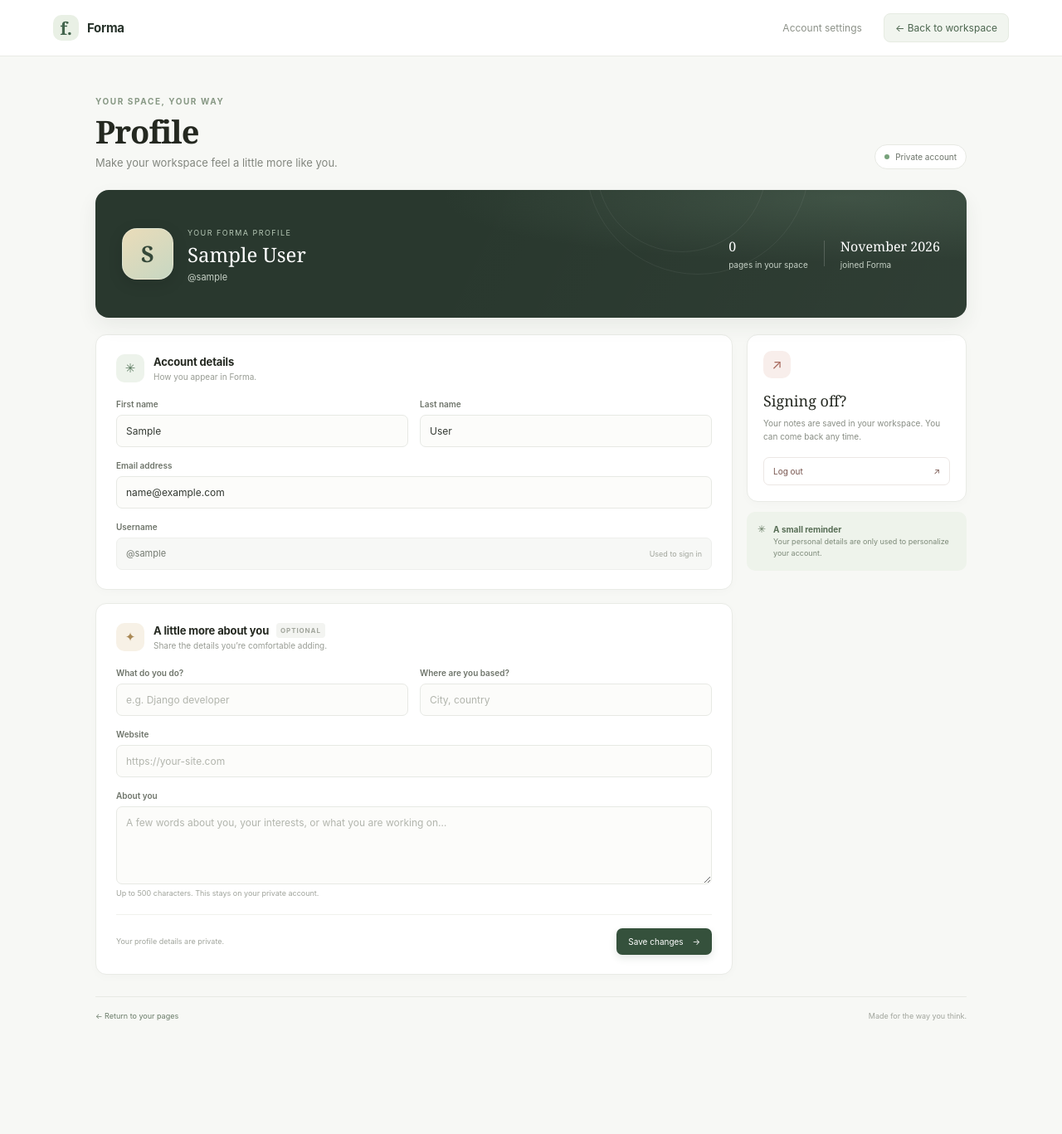
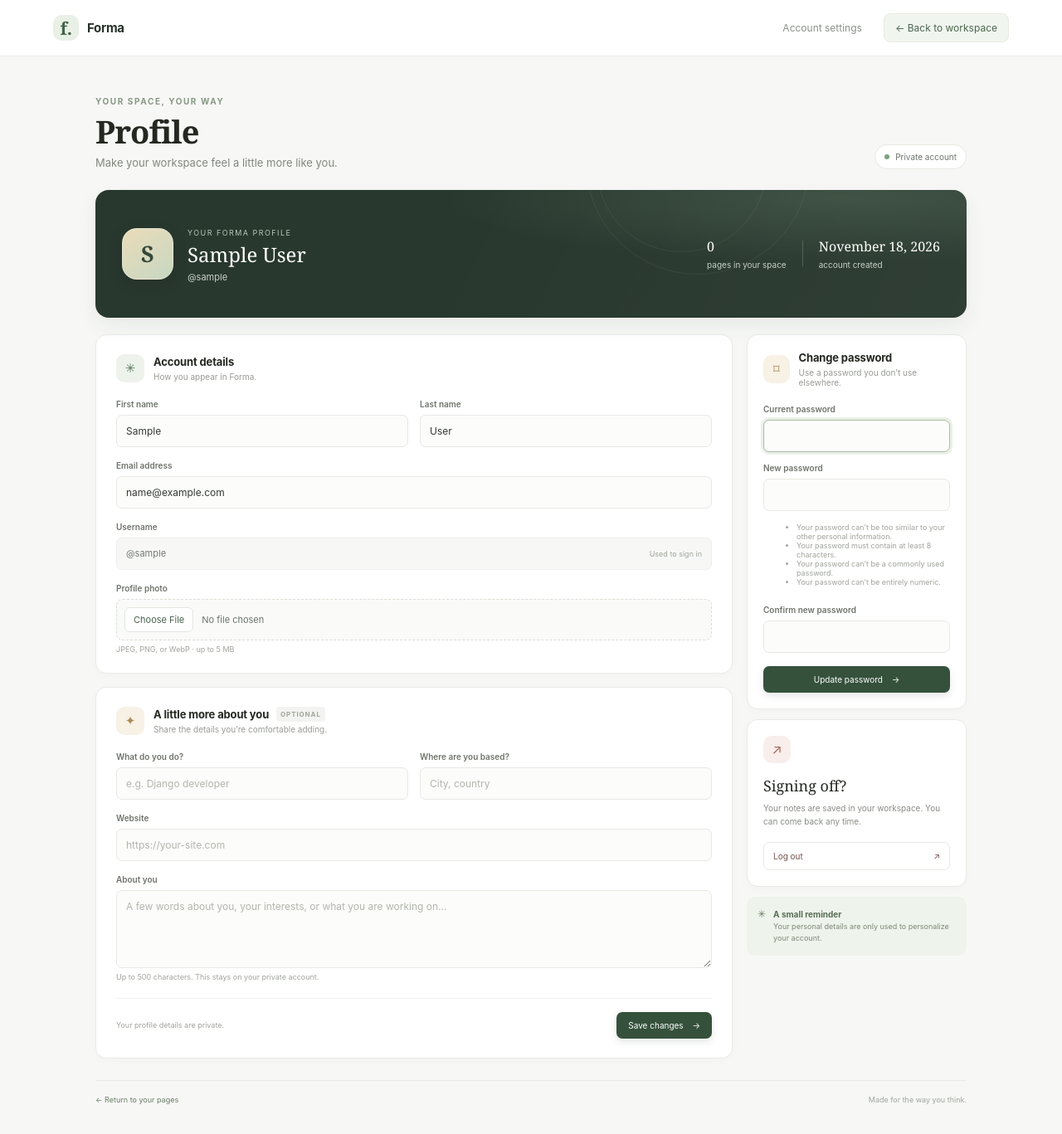
Before and after one commit to Aravind493/Forma, a Django app: page /accounts/profile/ in a window 1280 px wide. Shown: the whole page at 83% size. Before the commit the page ends 1230 px from the top, so only its background shows below. Run offline with Django 5.2, Linux system fonts and the light colour scheme; the visitor is signed in with stand-in values (Sample User, id 1); data comes from the database, SQL or seed files in the repository; data that the repository does not hold is empty.

Commit message:
Improve profile avatar controls

```diff
--- a/pages/forms.py
+++ b/pages/forms.py
@@ -1,4 +1,5 @@
 from django import forms
+from django.core.exceptions import ValidationError
 from django.contrib.auth import get_user_model
 from .models import Profile
 
@@ -17,12 +18,46 @@ class AccountDetailsForm(forms.ModelForm):
 
 
 class ProfileDetailsForm(forms.ModelForm):
+    avatar = forms.ImageField(
+        required=False,
+        widget=forms.FileInput(attrs={
+            "accept": "image/jpeg,image/png,image/webp",
+            "class": "avatar-file-input",
+        }),
+    )
+    remove_avatar = forms.BooleanField(
+        required=False,
+        widget=forms.CheckboxInput(attrs={"class": "avatar-remove-input"}),
+    )
+
     class Meta:
         model = Profile
-        fields = ["job_title", "location", "website", "bio"]
+        fields = ["avatar", "job_title", "location", "website", "bio"]
         widgets = {
             "job_title": forms.TextInput(attrs={"placeholder": "e.g. Django developer"}),
             "location": forms.TextInput(attrs={"placeholder": "City, country"}),
             "website": forms.URLInput(attrs={"placeholder": "https://your-site.com", "autocomplete": "url"}),
             "bio": forms.Textarea(attrs={"rows": 4, "maxlength": 500, "placeholder": "A few words about you, your interests, or what you are working on…"}),
         }
+
+    def clean_avatar(self):
+        avatar = self.cleaned_data.get("avatar")
+        uploaded_avatar = self.files.get("avatar")
+        if not uploaded_avatar:
+            return avatar
+        if not avatar or avatar is False:
+            return avatar
+        if avatar.size > 5 * 1024 * 1024:
+            raise ValidationError("Choose an image smaller than 5 MB.")
+        image = avatar.image
+        if image.format not in {"JPEG", "PNG", "WEBP"}:
+            raise ValidationError("Use a JPEG, PNG, or WebP image.")
+        if image.width > 4096 or image.height > 4096:
+            raise ValidationError("Choose an image no larger than 4096 × 4096 pixels.")
+        return avatar
+
+    def clean(self):
+        cleaned_data = super().clean()
+        if cleaned_data.get("remove_avatar") and not self.files.get("avatar"):
+            cleaned_data["avatar"] = False
+        return cleaned_data
--- a/pages/models.py
+++ b/pages/models.py
@@ -15,6 +15,7 @@ class Membership(models.Model):
 
 class Profile(models.Model):
     user=models.OneToOneField(settings.AUTH_USER_MODEL,on_delete=models.CASCADE,related_name="profile")
+    avatar=models.ImageField(upload_to="profile_avatars/",blank=True)
     bio=models.CharField(max_length=500,blank=True)
     job_title=models.CharField(max_length=120,blank=True)
     location=models.CharField(max_length=120,blank=True)
--- a/pages/views.py
+++ b/pages/views.py
@@ -4,8 +4,9 @@ from copy import deepcopy
 from collections import defaultdict
 from django.contrib import messages
 from django.contrib.auth import login
+from django.contrib.auth import update_session_auth_hash
 from django.contrib.auth.decorators import login_required
-from django.contrib.auth.forms import UserCreationForm
+from django.contrib.auth.forms import PasswordChangeForm, UserCreationForm
 from django.db.models import Q
 from django.db import transaction
 from django.http import JsonResponse, HttpResponseBadRequest
@@ -196,21 +197,41 @@ def profile_view(request):
     profile, _ = Profile.objects.get_or_create(user=request.user)
     workspace = _workspace(request.user)
     if request.method == "POST":
-        account_form = AccountDetailsForm(request.POST, instance=request.user)
-        profile_form = ProfileDetailsForm(request.POST, instance=profile)
-        if account_form.is_valid() and profile_form.is_valid():
-            with transaction.atomic():
-                account_form.save()
-                profile_form.save()
-            messages.success(request, "Your profile has been saved.")
-            return redirect("profile")
+        if request.POST.get("form_type") == "password":
+            account_form = AccountDetailsForm(instance=request.user)
+            profile_form = ProfileDetailsForm(instance=profile)
+            password_form = PasswordChangeForm(request.user, request.POST)
+            if password_form.is_valid():
+                user = password_form.save()
+                update_session_auth_hash(request, user)
+                messages.success(request, "Your password has been changed.")
+                return redirect("profile")
+        else:
+            account_form = AccountDetailsForm(request.POST, instance=request.user)
+            profile_form = ProfileDetailsForm(request.POST, request.FILES, instance=profile)
+            password_form = PasswordChangeForm(request.user)
+            previous_avatar_name = profile.avatar.name if profile.avatar else None
+            avatar_storage = profile.avatar.storage
+            if account_form.is_valid() and profile_form.is_valid():
+                with transaction.atomic():
+                    account_form.save()
+                    profile_form.save()
+                profile.refresh_from_db(fields=["avatar"])
+                current_avatar_name = profile.avatar.name
+                if previous_avatar_name and previous_avatar_name != current_avatar_name:
+                    avatar_storage.delete(previous_avatar_name)
+                messages.success(request, "Your profile has been saved.")
+                return redirect("profile")
     else:
         account_form = AccountDetailsForm(instance=request.user)
         profile_form = ProfileDetailsForm(instance=profile)
+        password_form = PasswordChangeForm(request.user)
     return render(request, "pages/profile.html", {
         "workspace": workspace,
+        "profile": profile,
         "account_form": account_form,
         "profile_form": profile_form,
+        "password_form": password_form,
         "page_count": workspace.pages.count() if workspace else 0,
     })
 
--- a/requirements.txt
+++ b/requirements.txt
@@ -3,3 +3,4 @@ whitenoise>=6.8,<7.0
 gunicorn>=23.0,<24.0
 psycopg[binary]>=3.2,<4.0
 python-dotenv>=1.0,<2.0
+Pillow>=10.4,<13.0
--- a/static/profile.css
+++ b/static/profile.css
@@ -148,6 +148,9 @@
 }
 
 .profile-avatar {
+  position: relative;
+  overflow: hidden;
+  flex: 0 0 auto;
   width: 62px;
   height: 62px;
   display: grid;
@@ -158,6 +161,69 @@
   color: #354839;
   font: 600 27px Georgia,serif;
   box-shadow: 0 5px 18px #1112;
+}
+
+.profile-avatar img {
+  display: block;
+  width: 100%;
+  height: 100%;
+  object-fit: cover;
+}
+
+.profile-avatar span {
+  position: relative;
+  z-index: 1;
+}
+
+.avatar-upload-field .avatar-file-input {
+  width: 100%;
+  height: auto;
+  padding: 9px;
+  border: 1px dashed #d9dfd5;
+  border-radius: 8px;
+  background: #fafbf9;
+  color: #69736a;
+  font-size: 11px;
+}
+
+.avatar-upload-field .avatar-file-input::file-selector-button {
+  margin-right: 10px;
+  padding: 7px 10px;
+  border: 1px solid #e2e7df;
+  border-radius: 6px;
+  background: #fff;
+  color: #49624e;
+  font: inherit;
+  cursor: pointer;
+}
+
+.avatar-upload-field .avatar-file-input::file-selector-button:hover {
+  background: #f0f4ed;
+}
+
+.avatar-remove-option {
+  display: flex;
+  align-items: center;
+  gap: 7px;
+  color: #757b72;
+  font-size: 10px;
+}
+
+.avatar-remove-option .avatar-remove-input {
+  flex: 0 0 auto;
+  width: 14px;
+  height: 14px;
+  margin: 0;
+  accent-color: #557c62;
+}
+
+.avatar-remove-option label {
+  margin: 0;
+  cursor: pointer;
+}
+
+.avatar-remove-option label:hover {
+  color: #a34b42;
 }
 
 .hero-kicker {
@@ -436,6 +502,28 @@
   padding: 19px;
 }
 
+.password-card {
+  padding: 19px;
+}
+
+.password-form {
+  display: grid;
+  gap: 13px;
+}
+
+.password-form .field input {
+  font-family: inherit;
+}
+
+.password-form .errorlist {
+  margin-top: -3px;
+}
+
+.password-form .save-profile {
+  width: 100%;
+  margin-top: 3px;
+}
+
 .signout-icon {
   display: grid;
   place-items: center;
--- /dev/null
+++ b/static/profile.js
@@ -0,0 +1,51 @@
+(() => {
+  const fileInput = document.getElementById("id_avatar");
+  const avatarPreview = document.getElementById("avatar-preview");
+
+  if (!fileInput || !avatarPreview) return;
+
+  const clearInput = document.getElementById("id_remove_avatar");
+  let previewUrl = null;
+
+  function showFallback() {
+    if (previewUrl) {
+      URL.revokeObjectURL(previewUrl);
+      previewUrl = null;
+    }
+
+    const fallback = document.createElement("span");
+    fallback.textContent = avatarPreview.dataset.fallback || "?";
+    avatarPreview.replaceChildren(fallback);
+  }
+
+  function showImage(src, alt) {
+    const image = document.createElement("img");
+    image.src = src;
+    image.alt = alt;
+    avatarPreview.replaceChildren(image);
+  }
+
+  fileInput.addEventListener("change", () => {
+    const file = fileInput.files?.[0];
+    if (!file) {
+      if (clearInput?.checked) showFallback();
+      return;
+    }
+
+    if (clearInput) clearInput.checked = false;
+    if (previewUrl) URL.revokeObjectURL(previewUrl);
+    previewUrl = URL.createObjectURL(file);
+    showImage(previewUrl, "Selected profile photo preview");
+  });
+
+  clearInput?.addEventListener("change", () => {
+    if (clearInput.checked && !fileInput.files?.length) showFallback();
+    if (!clearInput.checked && avatarPreview.querySelector("img") === null) {
+      const currentImage = avatarPreview.dataset.currentImage;
+      if (currentImage) showImage(currentImage, "Profile photo");
+    }
+  });
+
+  const currentImage = avatarPreview.querySelector("img");
+  if (currentImage) avatarPreview.dataset.currentImage = currentImage.src;
+})();
--- a/templates/pages/profile.html
+++ b/templates/pages/profile.html
@@ -1,60 +1,237 @@
 {% extends 'base.html' %}
 {% load static %}
+
 {% block title %}Your profile · Forma{% endblock %}
+
 {% block body %}
 <link rel="stylesheet" href="{% static 'profile.css' %}">
+
 <div class="profile-page">
   <header class="profile-topbar">
-    <a class="profile-brand" href="{% url 'home' %}"><span class="brand-mark">f.</span><span>Forma</span></a>
-    <div class="profile-top-actions"><span class="profile-breadcrumb">Account settings</span><a class="back-workspace" href="{% url 'home' %}">← Back to workspace</a></div>
+    <a class="profile-brand" href="{% url 'home' %}">
+      <span class="brand-mark">f.</span>
+      <span>Forma</span>
+    </a>
+    <div class="profile-top-actions">
+      <span class="profile-breadcrumb">Account settings</span>
+      <a class="back-workspace" href="{% url 'home' %}">← Back to workspace</a>
+    </div>
   </header>
 
   <main class="profile-main">
-    <div class="profile-heading"><div><div class="profile-eyebrow">YOUR SPACE, YOUR WAY</div><h1>Profile</h1><p>Make your workspace feel a little more like you.</p></div><span class="private-pill"><span></span> Private account</span></div>
+    <div class="profile-heading">
+      <div>
+        <div class="profile-eyebrow">YOUR SPACE, YOUR WAY</div>
+        <h1>Profile</h1>
+        <p>Make your workspace feel a little more like you.</p>
+      </div>
+      <span class="private-pill"><span></span> Private account</span>
+    </div>
 
     <section class="profile-hero">
-      <div class="hero-orbit orbit-one"></div><div class="hero-orbit orbit-two"></div>
+      <div class="hero-orbit orbit-one"></div>
+      <div class="hero-orbit orbit-two"></div>
+
       <div class="hero-content">
-        <div class="profile-avatar">{{ request.user.first_name|default:request.user.username|slice:':1'|upper }}</div>
-        <div class="hero-copy"><span class="hero-kicker">YOUR FORMA PROFILE</span><h2>{{ request.user.get_full_name|default:request.user.username }}</h2><p>@{{ request.user.username }}{% if profile_form.instance.job_title %}<span>·</span>{{ profile_form.instance.job_title }}{% endif %}</p></div>
+        <div
+          class="profile-avatar"
+          id="avatar-preview"
+          data-fallback="{{ request.user.first_name|default:request.user.username|slice:':1'|upper }}"
+        >
+          {% if profile.avatar %}
+            <img src="{{ profile.avatar.url }}" alt="Profile photo">
+          {% else %}
+            <span>{{ request.user.first_name|default:request.user.username|slice:':1'|upper }}</span>
+          {% endif %}
+        </div>
+        <div class="hero-copy">
+          <span class="hero-kicker">YOUR FORMA PROFILE</span>
+          <h2>{{ request.user.get_full_name|default:request.user.username }}</h2>
+          <p>
+            @{{ request.user.username }}
+            {% if profile_form.instance.job_title %}
+              <span>·</span>{{ profile_form.instance.job_title }}
+            {% endif %}
+          </p>
+        </div>
       </div>
-      <div class="hero-stats"><div><strong>{{ page_count }}</strong><span>pages in your space</span></div><div class="stat-divider"></div><div><strong>{{ request.user.date_joined|date:"F Y" }}</strong><span>joined Forma</span></div></div>
+
+      <div class="hero-stats">
+        <div>
+          <strong>{{ page_count }}</strong>
+          <span>pages in your space</span>
+        </div>
+        <div class="stat-divider"></div>
+        <div>
+          <strong>{{ request.user.date_joined|date:"F j, Y" }}</strong>
+          <span>account created</span>
+        </div>
+      </div>
     </section>
 
-    {% if messages %}{% for message in messages %}<div class="profile-message {{ message.tags }}">{{ message }}</div>{% endfor %}{% endif %}
+    {% if messages %}
+      {% for message in messages %}
+        <div class="profile-message {{ message.tags }}">{{ message }}</div>
+      {% endfor %}
+    {% endif %}
+
     <div class="profile-columns">
-      <form class="profile-form" method="post" novalidate>
+      <form class="profile-form" method="post" enctype="multipart/form-data" novalidate>
         {% csrf_token %}
+        <input type="hidden" name="form_type" value="profile">
+
         <section class="profile-card">
-          <div class="card-heading"><div class="card-icon">✳</div><div><h2>Account details</h2><p>How you appear in Forma.</p></div></div>
+          <div class="card-heading">
+            <div class="card-icon">✳</div>
+            <div>
+              <h2>Account details</h2>
+              <p>How you appear in Forma.</p>
+            </div>
+          </div>
+
           {{ account_form.non_field_errors }}
           <div class="form-grid">
-            <div class="field"><label for="id_first_name">First name</label>{{ account_form.first_name }}{{ account_form.first_name.errors }}</div>
-            <div class="field"><label for="id_last_name">Last name</label>{{ account_form.last_name }}{{ account_form.last_name.errors }}</div>
-            <div class="field field-wide"><label for="id_email">Email address</label>{{ account_form.email }}{{ account_form.email.errors }}</div>
-            <div class="field field-wide"><label>Username</label><div class="readonly-field">@{{ request.user.username }}<span>Used to sign in</span></div></div>
+            <div class="field">
+              <label for="id_first_name">First name</label>
+              {{ account_form.first_name }}
+              {{ account_form.first_name.errors }}
+            </div>
+            <div class="field">
+              <label for="id_last_name">Last name</label>
+              {{ account_form.last_name }}
+              {{ account_form.last_name.errors }}
+            </div>
+            <div class="field field-wide">
+              <label for="id_email">Email address</label>
+              {{ account_form.email }}
+              {{ account_form.email.errors }}
+            </div>
+            <div class="field field-wide">
+              <label>Username</label>
+              <div class="readonly-field">
+                @{{ request.user.username }}
+                <span>Used to sign in</span>
+              </div>
+            </div>
+            <div class="field field-wide avatar-upload-field">
+              <label for="id_avatar">Profile photo</label>
+              {{ profile_form.avatar }}
+              {% if profile.avatar %}
+                <div class="avatar-remove-option">
+                  {{ profile_form.remove_avatar }}
+                  <label for="id_remove_avatar">Remove current photo</label>
+                </div>
+              {% endif %}
+              <div class="field-hint">JPEG, PNG, or WebP · up to 5 MB</div>
+              {{ profile_form.avatar.errors }}
+            </div>
           </div>
         </section>
 
         <section class="profile-card optional-card">
-          <div class="card-heading"><div class="card-icon warm-icon">✦</div><div><h2>A little more about you <span>OPTIONAL</span></h2><p>Share the details you’re comfortable adding.</p></div></div>
+          <div class="card-heading">
+            <div class="card-icon warm-icon">✦</div>
+            <div>
+              <h2>A little more about you <span>OPTIONAL</span></h2>
+              <p>Share the details you’re comfortable adding.</p>
+            </div>
+          </div>
+
           {{ profile_form.non_field_errors }}
           <div class="form-grid">
-            <div class="field"><label for="id_job_title">What do you do?</label>{{ profile_form.job_title }}{{ profile_form.job_title.errors }}</div>
-            <div class="field"><label for="id_location">Where are you based?</label>{{ profile_form.location }}{{ profile_form.location.errors }}</div>
-            <div class="field field-wide"><label for="id_website">Website</label>{{ profile_form.website }}{{ profile_form.website.errors }}</div>
-            <div class="field field-wide"><label for="id_bio">About you</label>{{ profile_form.bio }}<div class="field-hint">Up to 500 characters. This stays on your private account.</div>{{ profile_form.bio.errors }}</div>
+            <div class="field">
+              <label for="id_job_title">What do you do?</label>
+              {{ profile_form.job_title }}
+              {{ profile_form.job_title.errors }}
+            </div>
+            <div class="field">
+              <label for="id_location">Where are you based?</label>
+              {{ profile_form.location }}
+              {{ profile_form.location.errors }}
+            </div>
+            <div class="field field-wide">
+              <label for="id_website">Website</label>
+              {{ profile_form.website }}
+              {{ profile_form.website.errors }}
+            </div>
+            <div class="field field-wide">
+              <label for="id_bio">About you</label>
+              {{ profile_form.bio }}
+              <div class="field-hint">Up to 500 characters. This stays on your private account.</div>
+              {{ profile_form.bio.errors }}
+            </div>
           </div>
-          <div class="profile-form-actions"><span>Your profile details are private.</span><button class="save-profile" type="submit">Save changes <span>→</span></button></div>
+
+          <div class="profile-form-actions">
+            <span>Your profile details are private.</span>
+            <button class="save-profile" type="submit">Save changes <span>→</span></button>
+          </div>
         </section>
       </form>
 
       <aside class="profile-aside">
-        <section class="profile-card signout-card"><div class="signout-icon">↗</div><h2>Signing off?</h2><p>Your notes are saved in your workspace. You can come back any time.</p><form method="post" action="{% url 'logout' %}">{% csrf_token %}<button type="submit" class="signout-button">Log out <span>↗</span></button></form></section>
-        <div class="profile-note"><span>✳</span><p><strong>A small reminder</strong><br>Your personal details are only used to personalize your account.</p></div>
+        <section class="profile-card password-card">
+          <div class="card-heading">
+            <div class="card-icon warm-icon">⌑</div>
+            <div>
+              <h2>Change password</h2>
+              <p>Use a password you don’t use elsewhere.</p>
+            </div>
+          </div>
+
+          <form class="password-form" method="post">
+            {% csrf_token %}
+            <input type="hidden" name="form_type" value="password">
+            {{ password_form.non_field_errors }}
+
+            <div class="field">
+              <label for="id_old_password">Current password</label>
+              {{ password_form.old_password }}
+              {{ password_form.old_password.errors }}
+            </div>
+            <div class="field">
+              <label for="id_new_password1">New password</label>
+              {{ password_form.new_password1 }}
+              {{ password_form.new_password1.errors }}
+              {% if password_form.new_password1.help_text %}
+                <div class="field-hint">{{ password_form.new_password1.help_text|safe }}</div>
+              {% endif %}
+            </div>
+            <div class="field">
+              <label for="id_new_password2">Confirm new password</label>
+              {{ password_form.new_password2 }}
+              {{ password_form.new_password2.errors }}
+            </div>
+            <button class="save-profile" type="submit">Update password <span>→</span></button>
+          </form>
+        </section>
+
+        <section class="profile-card signout-card">
+          <div class="signout-icon">↗</div>
+          <h2>Signing off?</h2>
+          <p>Your notes are saved in your workspace. You can come back any time.</p>
+          <form method="post" action="{% url 'logout' %}">
+            {% csrf_token %}
+            <button type="submit" class="signout-button">Log out <span>↗</span></button>
+          </form>
+        </section>
+
+        <div class="profile-note">
+          <span>✳</span>
+          <p>
+            <strong>A small reminder</strong><br>
+            Your personal details are only used to personalize your account.
+          </p>
+        </div>
       </aside>
     </div>
-    <footer class="profile-footer"><a href="{% url 'home' %}">← Return to your pages</a><span>Made for the way you think.</span></footer>
+
+    <footer class="profile-footer">
+      <a href="{% url 'home' %}">← Return to your pages</a>
+      <span>Made for the way you think.</span>
+    </footer>
   </main>
 </div>
+
+<script src="{% static 'profile.js' %}" defer></script>
 {% endblock %}
```
Also changed, not shown: pages/migrations/0006_profile_avatar.py (added).
